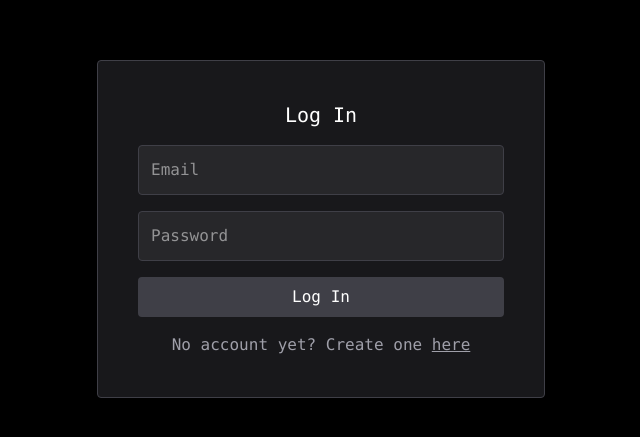
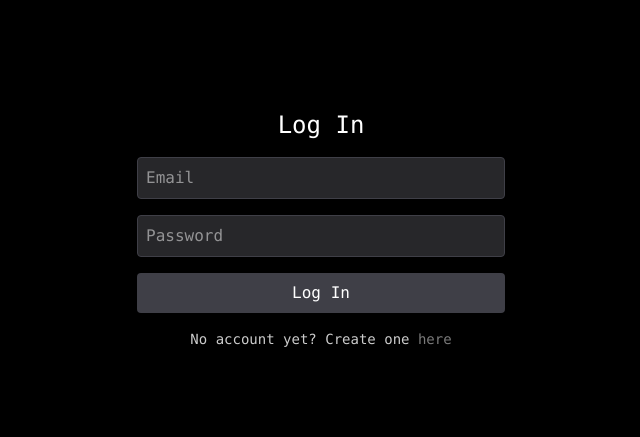
Before and after one commit to RainerMorales/Memoleaf, a React (Vite) app: page /Login in a window 1280 px wide. Shown: the part 171-608 px from the top of the page, without its empty margins (319-959 px from the left). Built offline with nearby package versions, Linux system fonts and the light colour scheme.

Commit message:
fix bugs

```diff
--- a/src/users/auth/Login.tsx
+++ b/src/users/auth/Login.tsx
@@ -2,47 +2,64 @@ import { signInWithEmailAndPassword } from "firebase/auth";
 import { auth } from "@/firebase";
 import React, { useState } from "react";
 import { Link, useNavigate } from "react-router-dom";
+
+import { Toaster,toast } from "react-hot-toast";
 function Login() {
   const [email, setEmail] = useState("");
   const [password, setPassword] = useState("");
-  const [message, setMessage] = useState("");
-  const[loading,setLoading]=useState(false)
+  const [loading, setLoading] = useState(false);
   const navigate = useNavigate();
+
+
+
   const login = async (e: React.FormEvent) => {
+    e.preventDefault();
+    setLoading(true);
     try {
-      e.preventDefault();
       await signInWithEmailAndPassword(auth, email, password);
-      setLoading(true)
-      navigate("/");
+      const user = auth.currentUser?.emailVerified;
+      if(!user){
+        navigate("/login");
+        setLoading(false);
+        toast.dismiss("w");
+        toast.error("Email not verified!", {
+          id: "w",
+          duration: 4000,
+        });
+      }else{
+        navigate("/");
+
+      }
       setEmail("");
       setPassword("");
     } catch (err) {
-      setMessage("Invalid Credentials!");
-      setTimeout(() => {
-        setMessage("");
-      }, 3000);
-      console.log(err);
+      setLoading(false);
+      toast.dismiss("w");
+      toast.error("Invalid Credentials!", {
+        id: "w",
+        duration: 4000,
+      });
       setEmail("");
       setPassword("");
     }
   };
-  // const signup = async () => {
-  //   const provider = new GoogleAuthProvider();
-  //   await signInWithPopup(auth, provider);
-  // };
+
+
+
 
   return (
     <>
-      <div className="bg-black text-white h-screen flex justify-center items-center">
+      <Toaster></Toaster>
+      <div className="bg-black text-white h-screen flex justify-center items-center ">
         <form
           onSubmit={login}
-          className="bg-zinc-900 border  border-zinc-700 p-10 rounded shadow-xl w-full max-w-md space-y-4"
+          className="p-10 rounded shadow-xl w-full max-w-md space-y-4"
         >
-          <h1 className="text-xl text-center">Log In</h1>
+          <h1 className="text-2xl text-center">Log In</h1>
           <input
             value={email}
             onChange={(e) => setEmail(e.target.value)}
-            className="bg-zinc-800 text-white border border-zinc-700 w-full p-3 rounded focus:outline-none focus:ring-2 focus:ring-emerald-400"
+            className="bg-zinc-800 text-white border border-zinc-700 w-full p-2 rounded focus:outline-none focus:ring-2 focus:ring-emerald-400"
             placeholder="Email"
             type="email"
             required
@@ -50,7 +67,7 @@ function Login() {
           <input
             value={password}
             onChange={(e) => setPassword(e.target.value)}
-            className="bg-zinc-800 text-white border border-zinc-700 w-full p-3 rounded focus:outline-none focus:ring-2 focus:ring-emerald-400"
+            className="bg-zinc-800 text-white border border-zinc-700 w-full p-2 rounded focus:outline-none focus:ring-2 focus:ring-emerald-400"
             placeholder="Password"
             type="password"
             required
@@ -71,13 +88,12 @@ function Login() {
               <span className="loading loading-dots loading-md"></span>
             </button>
           )}
-          <div className="text-center text-zinc-400">
+          <div className="text-center text-sm opacity-80">
             No account yet? Create one{" "}
-            <Link className="underline hover:text-zinc-600" to={"/Signup"}>
+            <Link className="hover:underline opacity-60" to={"/Signup"}>
               here
             </Link>
           </div>
-          {message && <div className="text-red-700 text-center">{message}</div>}
         </form>
       </div>
     </>
--- a/src/users/auth/Signup.tsx
+++ b/src/users/auth/Signup.tsx
@@ -31,15 +31,15 @@ function Signup() {
 
   return (
     <>
-      <div className="bg-black text-white h-screen flex justify-center items-center">
+      <div className="bg-black text-white h-screen flex justify-center lg:items-center md:items-center">
         <form
           onSubmit={create}
-          className="bg-zinc-900 border  border-zinc-700 p-10 rounded shadow-xl w-full max-w-md space-y-4"
+          className="p-10 rounded shadow-xl w-full max-w-md space-y-4"
         >
-          <h1 className="text-xl text-center">Sign Up</h1>
+          <h1 className="text-2xl text-center">Sign Up</h1>
           <input
             onChange={(e) => setEmail(e.target.value)}
-            className="bg-zinc-800 text-white border border-zinc-700 w-full p-3 rounded focus:outline-none focus:ring-2 focus:ring-emerald-400"
+            className="bg-zinc-800 text-white border border-zinc-700 w-full p-2 rounded focus:outline-none focus:ring-2 focus:ring-emerald-400"
             placeholder="Email"
             type="email"
             value={email}
@@ -47,7 +47,7 @@ function Signup() {
           />
           <input
             onChange={(e) => setPassword(e.target.value)}
-            className="bg-zinc-800 text-white border border-zinc-700 w-full p-3 rounded focus:outline-none focus:ring-2 focus:ring-emerald-400"
+            className="bg-zinc-800 text-white border border-zinc-700 w-full p-2 rounded focus:outline-none focus:ring-2 focus:ring-emerald-400"
             placeholder="Password"
             type="password"
             value={password}
@@ -58,9 +58,12 @@ function Signup() {
           >
             Create Account
           </button>
-          <div className="text-center text-zinc-400">
+          <div className="text-center text-sm opacity-80">
             Already have an account? Log in{" "}
-            <Link className="underline hover:text-zinc-600" to={"/Login"}>
+            <Link
+              className="hover:underline opacity-60 hover:text-zinc-600"
+              to={"/Login"}
+            >
               here
             </Link>
           </div>
```
